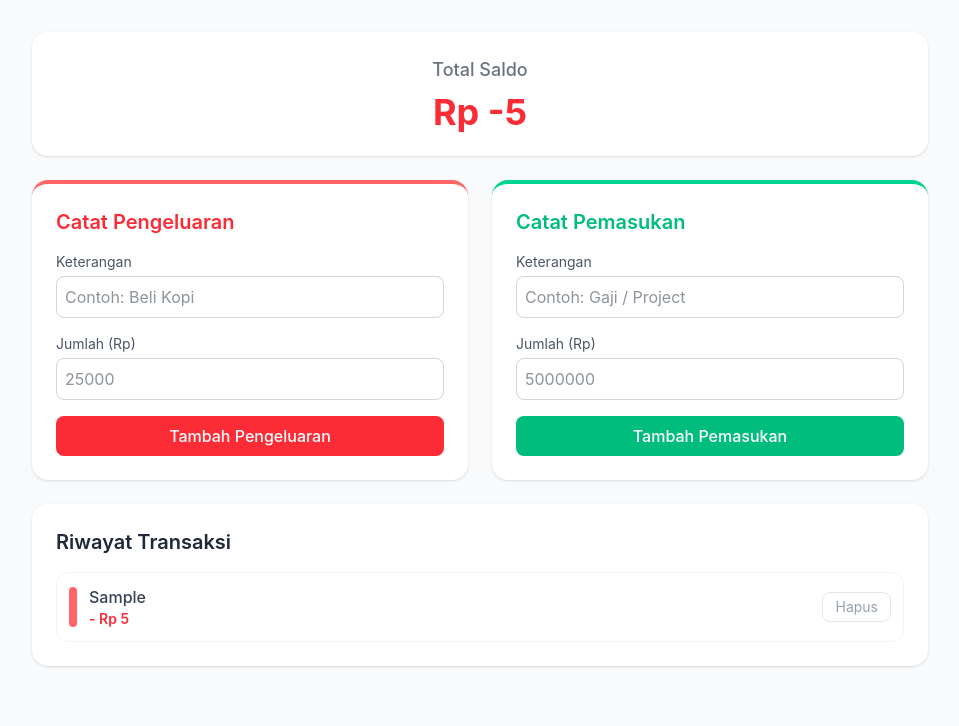
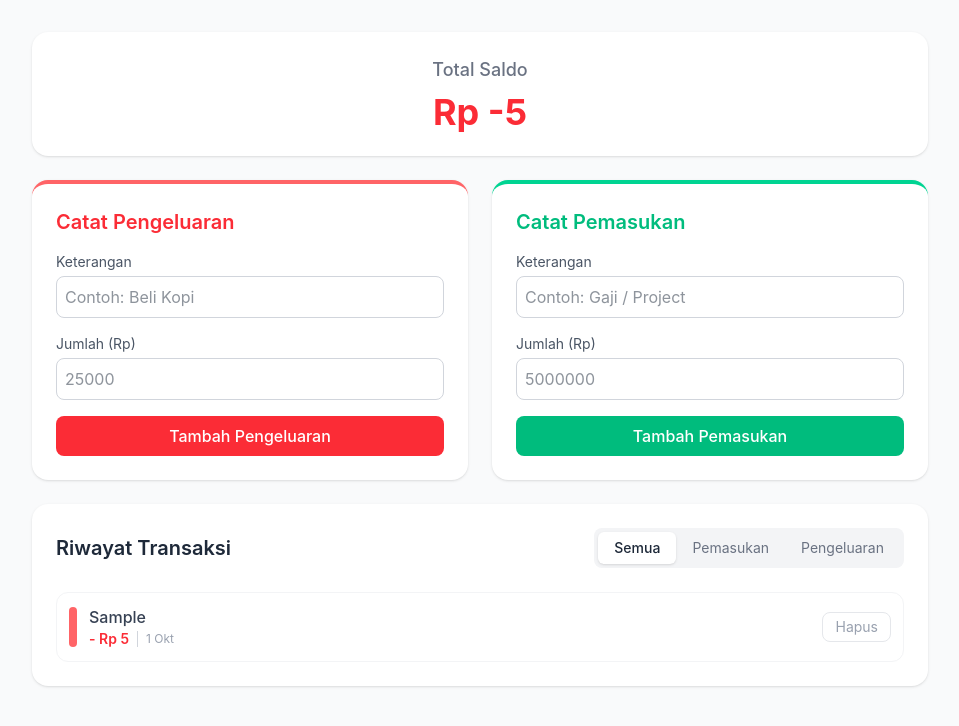
Before and after one commit to husnifatah-dev/expense-tracker, a React (Vite) app: page / in a window 1280 px wide. Both pictures are taken after typing "Sample", "5" into the empty fields and a click on the button "Tambah Pengeluaran". Shown: the top 726 px of the page, without its empty margins (160-1119 px from the left). Built offline with nearby package versions, Linux system fonts and the light colour scheme.

Commit message:
feat: add transaction dates and filtering system

```diff
--- a/src/App.tsx
+++ b/src/App.tsx
@@ -5,6 +5,7 @@ export type Transaction = {
   description: string;
   amount: number;
   type: 'income' | 'expense';
+  date: string;
 };
 
 function App() {
@@ -19,6 +20,8 @@ function App() {
   const [incomeDesc, setIncomeDesc] = useState('');
   const [incomeAmount, setIncomeAmount] = useState('');
 
+  const [filter, setFilter] = useState<'all' | 'income' | 'expense'>('all');
+
   useEffect(() => {
     localStorage.setItem('transactions', JSON.stringify(transactions));
   }, [transactions]);
@@ -32,7 +35,8 @@ function App() {
       id: crypto.randomUUID(),
       description: desc,
       amount,
-      type
+      type,
+      date: new Date().toISOString(),
     };
 
     setTransactions(prev => [newTransaction, ...prev]);
@@ -59,6 +63,11 @@ function App() {
   const totalIncome = transactions.filter(t => t.type === 'income').reduce((acc, curr) => acc + curr.amount, 0);
   const totalExpense = transactions.filter(t => t.type === 'expense').reduce((acc, curr) => acc + curr.amount, 0);
   const balance = totalIncome - totalExpense;
+
+  const filteredTransactions = transactions.filter(t => {
+    if (filter === 'all') return true;
+    return t.type === filter;
+  });
 
   return (
     <div className="min-h-screen bg-gray-50 p-4 md:p-8">
@@ -137,22 +146,53 @@ function App() {
 
         {/* Riwayat Transaksi */}
         <div className="bg-white p-6 rounded-2xl shadow-sm">
-          <h2 className="text-xl font-semibold text-gray-800 mb-4">Riwayat Transaksi</h2>
+          <div className="flex flex-col sm:flex-row justify-between items-center mb-6 gap-4">
+            <h2 className="text-xl font-semibold text-gray-800">Riwayat Transaksi</h2>
 
-          {transactions.length === 0 ? (
-            <p className="text-center text-gray-400 py-6">Belum ada transaksi yang dicatat.</p>
+            {/* Tombol Filter */}
+            <div className="flex bg-gray-100 p-1 rounded-lg">
+              <button
+                onClick={() => setFilter('all')}
+                className={`px-4 py-1.5 text-sm rounded-md transition-colors ${filter === 'all' ? 'bg-white shadow-sm font-medium text-gray-800' : 'text-gray-500 hover:text-gray-700'}`}
+              >
+                Semua
+              </button>
+              <button
+                onClick={() => setFilter('income')}
+                className={`px-4 py-1.5 text-sm rounded-md transition-colors ${filter === 'income' ? 'bg-white shadow-sm font-medium text-emerald-600' : 'text-gray-500 hover:text-gray-700'}`}
+              >
+                Pemasukan
+              </button>
+              <button
+                onClick={() => setFilter('expense')}
+                className={`px-4 py-1.5 text-sm rounded-md transition-colors ${filter === 'expense' ? 'bg-white shadow-sm font-medium text-red-600' : 'text-gray-500 hover:text-gray-700'}`}
+              >
+                Pengeluaran
+              </button>
+            </div>
+          </div>
+
+          {filteredTransactions.length === 0 ? (
+            <p className="text-center text-gray-400 py-6">Tidak ada transaksi ditemukan.</p>
           ) : (
             <ul className="space-y-3">
-              {transactions.map((t) => (
+              {filteredTransactions.map((t) => (
                 <li key={t.id} className="flex justify-between items-center p-3 border border-gray-100 rounded-xl hover:bg-gray-50 transition-colors">
                   <div className="flex items-center gap-3">
-                    {/* Indikator warna di sebelah kiri tiap item */}
                     <div className={`w-2 h-10 rounded-full ${t.type === 'expense' ? 'bg-red-400' : 'bg-emerald-400'}`}></div>
                     <div>
                       <p className="font-medium text-gray-700">{t.description}</p>
-                      <p className={`text-sm font-semibold ${t.type === 'expense' ? 'text-red-500' : 'text-emerald-500'}`}>
-                        {t.type === 'expense' ? '-' : '+'} Rp {t.amount.toLocaleString('id-ID')}
-                      </p>
+                      <div className="flex items-center gap-2">
+                        <p className={`text-sm font-semibold ${t.type === 'expense' ? 'text-red-500' : 'text-emerald-500'}`}>
+                          {t.type === 'expense' ? '-' : '+'} Rp {t.amount.toLocaleString('id-ID')}
+                        </p>
+                        {/* Render Tanggal jika ada */}
+                        {t.date && (
+                          <span className="text-xs text-gray-400 border-l border-gray-300 pl-2">
+                            {new Date(t.date).toLocaleDateString('id-ID', { day: 'numeric', month: 'short' })}
+                          </span>
+                        )}
+                      </div>
                     </div>
                   </div>
                   <button
```
